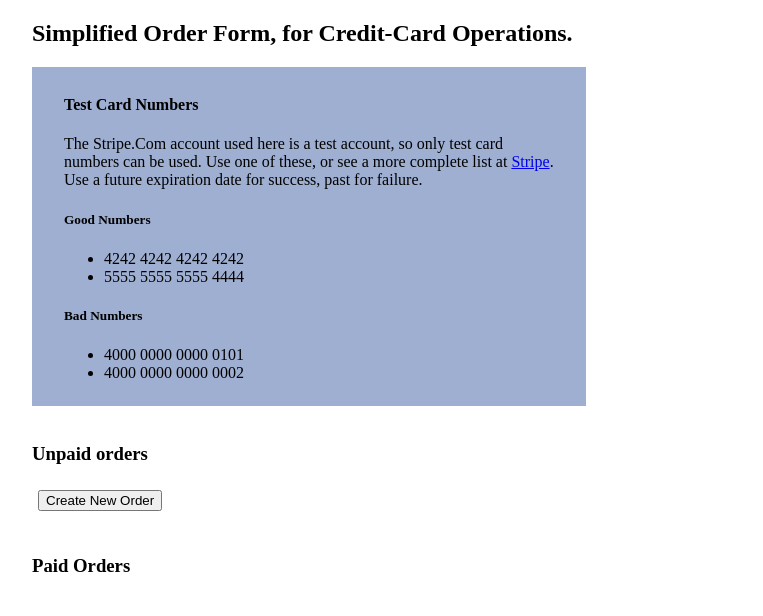
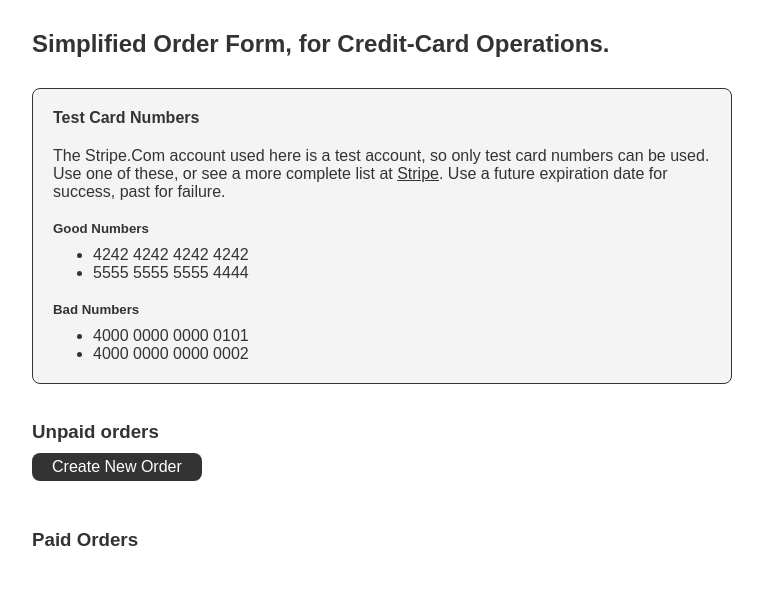
Before and after one commit to rdbhost/jsdemos, a website: page V2/demos/charge-demo.html in a window 1280 px wide. Shown: the whole page, without its empty margins (258-1021 px from the left). Drawn offline with nearby package versions, Linux system fonts and the light colour scheme; a script that the page names is missing.

Commit message:
base styling added to the charge-demo

```diff
--- a/V2/demos/charge-demo.html
+++ b/V2/demos/charge-demo.html
@@ -5,15 +5,64 @@
   <title>Charge</title>
 
   <style>
+    * {
+      box-sizing: border-box;
+      font-family: sans-serif;
+      color: #333;
+      margin: 0;
+    }
+
     div.main {
       margin: auto;
       width: 700px;
     }
 
+    .title {
+      margin: 30px 0;
+    }
+
     div.advice {
-      background-color: #9FAFD1;
-      width: 70%;
-      padding: 8px 2em 8px 2em;
+      background-color: #f4f4f4;
+      border: 1px solid #333;
+      border-radius: 8px;
+      width: 100%;
+      padding: 20px;
+    }
+
+    .advice h4 {
+      margin-bottom: 20px;
+    }
+
+    .advice p {
+      margin-bottom: 20px;
+    }
+
+    .advice h5 {
+      margin-bottom: 10px;
+    }
+
+    .advice ul {
+      margin-bottom: 20px;
+    }
+
+    .advice ul:last-of-type {
+      margin-bottom: 0;
+    }
+
+    .advice li {
+
+    }
+
+    button {
+      display: inline-block;
+      padding: 5px 20px;
+      background: #333;
+      color: #FFF;
+      -webkit-appearance: none;
+      border: none;
+      border-radius: 8px;
+      font-size: 16px;
+      margin: 10px 0;
     }
 
     h3 {
@@ -44,11 +93,9 @@
       border: double black;
       padding: 20px;
     }
+
     #close-pay, #close-result, #close-refund {
       float: right;
-    }
-    button {
-      margin: 6px;
     }
   </style>
 
@@ -75,18 +122,22 @@
 
 <div class="main">
 
-  <h2>Simplified Order Form, for Credit-Card Operations.</h2>
+  <h2 class="title">Simplified Order Form, for Credit-Card Operations.</h2>
 
   <div class="advice">
     <h4>Test Card Numbers</h4>
+
     <p>The Stripe.Com account used here is a test account, so only test card numbers can be used.
       Use one of these, or see a more complete list at <a href="https://stripe.com/docs/testing#cards">Stripe</a>.
       Use a future expiration date for success, past for failure.</p>
+
     <h5>Good Numbers</h5>
+
     <ul>
       <li>4242 4242 4242 4242</li>
       <li>5555 5555 5555 4444</li>
     </ul>
+
     <h5>Bad Numbers</h5>
     <ul>
       <li>4000 0000 0000 0101</li>
```
